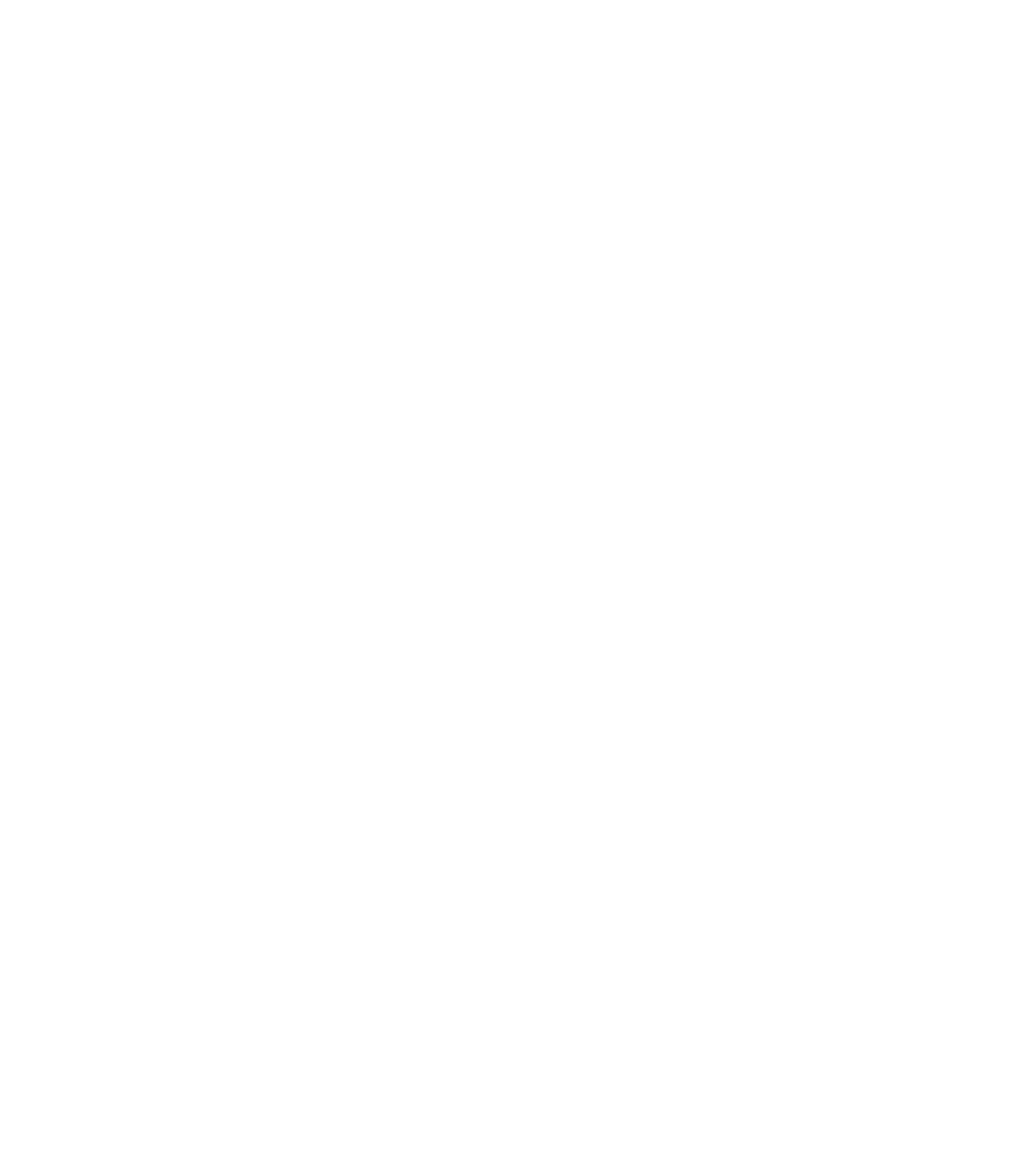
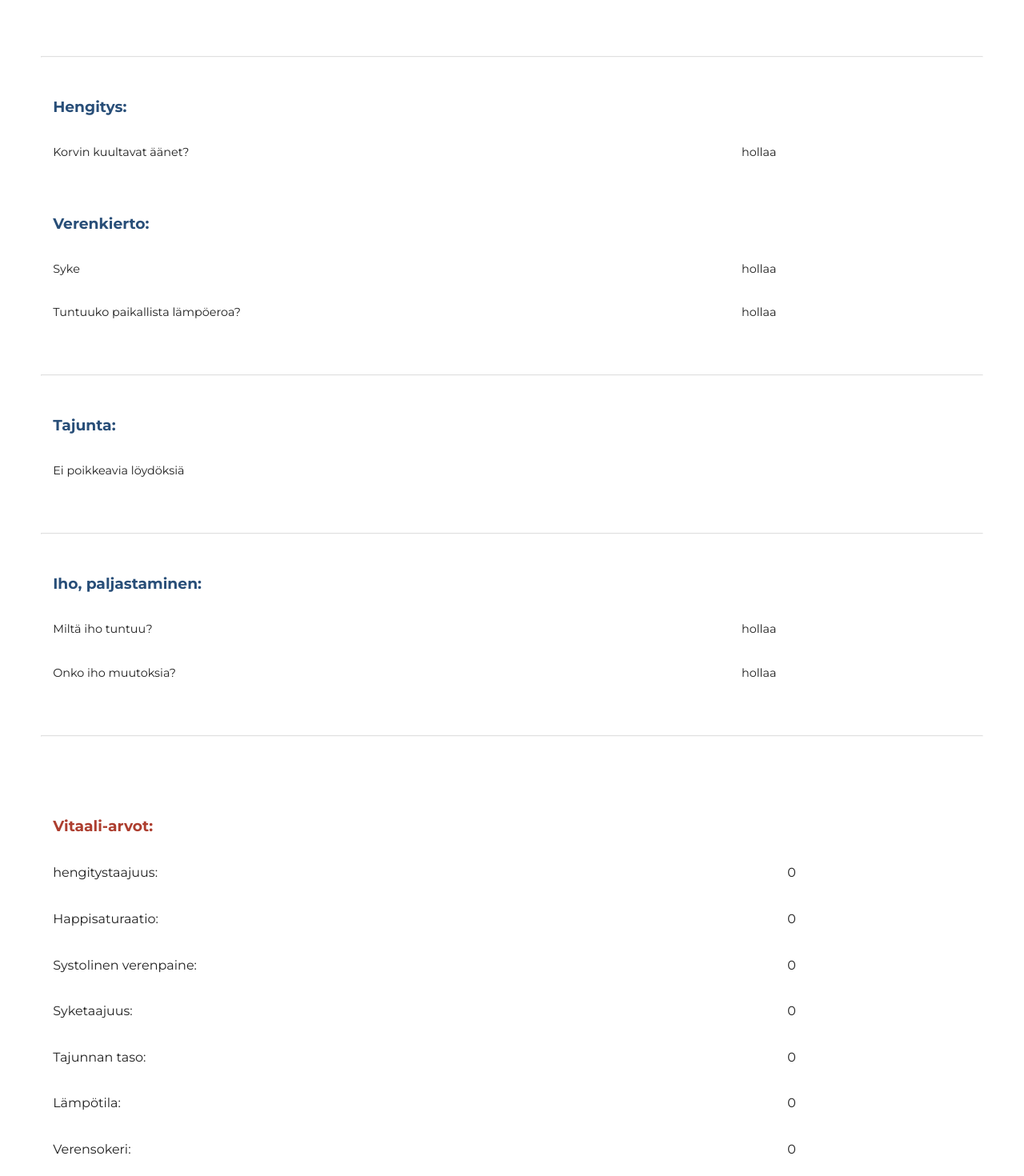
Before and after one commit to digitalents-helsinki/Sote-App, a React (Create React App) app: page /instructionPage in a window 1280 px wide. Shown: the part 1720-3190 px from the top of the page at 80% size. Before the commit the page ends 1844 px from the top, so only its background shows below. Built offline with nearby package versions, Linux system fonts and the light colour scheme.

Commit message:
instructions components done

```diff
--- a/src/App.css
+++ b/src/App.css
@@ -727,4 +727,83 @@
   display: -ms-flexbox;
   display: flex;
 }
+
+.App .instruction-page .report-container {
+  color: #212121;
+  margin-top: 60px;
+}
+
+.App .instruction-page .report-container hr {
+  opacity: 0.3;
+}
+
+.App .instruction-page .report-container h2 {
+  margin-bottom: 30px;
+}
+
+.App .instruction-page .report-container .reportElement {
+  margin: 50px 0;
+  padding: 0 15px;
+  -webkit-box-sizing: border-box;
+  box-sizing: border-box;
+}
+
+.App .instruction-page .report-container .reportElement h3 {
+  color: #284e78;
+}
+
+.App .instruction-page .report-container .reportElement .flex {
+  display: -webkit-box;
+  display: -ms-flexbox;
+  display: flex;
+  -webkit-box-pack: justify;
+  -ms-flex-pack: justify;
+  justify-content: space-between;
+  font-size: 0.9rem;
+}
+
+.App .instruction-page .report-container .reportElement .flex .subject {
+  line-height: 1.6rem;
+  font-weight: 200;
+  width: 75%;
+}
+
+.App .instruction-page .report-container .reportElement .flex .answer {
+  line-height: 1.6rem;
+  font-weight: 200;
+  width: 25%;
+}
+
+.App .instruction-page .report-container .vitalValues {
+  margin-top: 100px;
+  padding: 0 15px;
+  -webkit-box-sizing: border-box;
+  box-sizing: border-box;
+}
+
+.App .instruction-page .report-container .vitalValues h3 {
+  color: #ad3e2f;
+}
+
+.App .instruction-page .report-container .vitalValues .flex {
+  display: -webkit-box;
+  display: -ms-flexbox;
+  display: flex;
+  -webkit-box-pack: justify;
+  -ms-flex-pack: justify;
+  justify-content: space-between;
+  font-size: 1rem;
+}
+
+.App .instruction-page .report-container .vitalValues .flex .vital-subject {
+  line-height: 1.6rem;
+  font-weight: 200;
+  width: 80%;
+}
+
+.App .instruction-page .report-container .vitalValues .flex .vital-answer {
+  line-height: 1.6rem;
+  font-weight: 200;
+  width: 20%;
+}
 /*# sourceMappingURL=App.css.map */
--- a/src/App.scss
+++ b/src/App.scss
@@ -663,5 +663,74 @@
         display: flex;
       }
     }
+
+    .report-container {
+      color: #212121;
+      margin-top: 60px;
+
+      hr {
+        opacity: 0.3;
+      }
+
+      h2 {
+        margin-bottom: 30px;
+      }
+
+      .reportElement {
+        margin: 50px 0;
+        padding: 0 15px;
+        box-sizing: border-box;
+
+        h3 {
+          color: $sote-blue;
+        }
+
+        .flex {
+          display: flex;
+          justify-content: space-between;
+          font-size: 0.9rem;
+
+          .subject {
+            line-height: 1.6rem;
+            font-weight: 200;
+            width: 75%;
+          }
+
+          .answer {
+            line-height: 1.6rem;
+            font-weight: 200;
+            width: 25%;
+          }
+        }
+      }
+
+      .vitalValues {
+        margin-top: 100px;
+        padding: 0 15px;
+        box-sizing: border-box;
+
+        h3 {
+          color: $sote-red;
+        }
+
+        .flex {
+          display: flex;
+          justify-content: space-between;
+          font-size: 1rem;
+
+          .vital-subject {
+            line-height: 1.6rem;
+            font-weight: 200;
+            width: 80%;
+          }
+
+          .vital-answer {
+            line-height: 1.6rem;
+            font-weight: 200;
+            width: 20%;
+          }
+        }
+      }
+    }
   }
 }
--- a/src/InstructionComponents/Report.js
+++ b/src/InstructionComponents/Report.js
@@ -3,13 +3,99 @@
 function Report() {
   return (
     <div className="report-container">
-      <h1>Raportti:</h1>
+      <h2>Raportti:</h2>
 
-      <h5>Hengitystie:</h5>
-      <h5>Hengitys:</h5>
-      <h5>Verenkierto:</h5>
-      <h5>Tajunta:</h5>
-      <h5>Iho, paljastaminen:</h5>
+      <div className="reportElement">
+        <h3>Hengitystie:</h3>
+        <div className="flex">
+          <p className="subject">{"Onko hengitystie auki?"}</p>
+          <p className="answer">{"hollaa" /*The answer*/}</p>
+        </div>
+        <div className="flex">
+          <p className="subject">{"Onko ilmatie estettä?"}</p>
+          <p className="answer">{"hollaa" /*The answer*/}</p>
+        </div>
+      </div>
+
+      <hr />
+
+      <div className="reportElement">
+        <h3>Hengitys:</h3>
+        <div className="flex">
+          <p className="subject">{"Korvin kuultavat äänet?"}</p>
+          <p className="answer">{"hollaa" /*The answer*/}</p>
+        </div>
+      </div>
+
+      <div className="reportElement">
+        <h3>Verenkierto:</h3>
+        <div className="flex">
+          <p className="subject">{"Syke"}</p>
+          <p className="answer">{"hollaa" /*The answer*/}</p>
+        </div>
+        <div className="flex">
+          <p className="subject">{"Tuntuuko paikallista lämpöeroa?"}</p>
+          <p className="answer">{"hollaa" /*The answer*/}</p>
+        </div>
+      </div>
+
+      <hr />
+
+      <div className="reportElement">
+        <h3>Tajunta:</h3>
+        <div className="flex">
+          <p className="subject">{"Ei poikkeavia löydöksiä"}</p>
+          <p className="answer">{"" /*The answer*/}</p>
+        </div>
+      </div>
+
+      <hr />
+
+      <div className="reportElement">
+        <h3>Iho, paljastaminen:</h3>
+        <div className="flex">
+          <p className="subject">{"Miltä iho tuntuu?"}</p>
+          <p className="answer">{"hollaa" /*The answer*/}</p>
+        </div>
+        <div className="flex">
+          <p className="subject">{"Onko iho muutoksia?"}</p>
+          <p className="answer">{"hollaa" /*The answer*/}</p>
+        </div>
+      </div>
+
+      <hr />
+
+      <div className="vitalValues">
+        <h3>Vitaali-arvot:</h3>
+        <div className="flex">
+          <p className="vital-subject">{"hengitystaajuus:"}</p>
+          <p className="vital-answer">{"0" /*The answer*/}</p>
+        </div>
+        <div className="flex">
+          <p className="vital-subject">{"Happisaturaatio:"}</p>
+          <p className="vital-answer">{"0" /*The answer*/}</p>
+        </div>
+        <div className="flex">
+          <p className="vital-subject">{"Systolinen verenpaine:"}</p>
+          <p className="vital-answer">{"0" /*The answer*/}</p>
+        </div>
+        <div className="flex">
+          <p className="vital-subject">{"Syketaajuus:"}</p>
+          <p className="vital-answer">{"0" /*The answer*/}</p>
+        </div>
+        <div className="flex">
+          <p className="vital-subject">{"Tajunnan taso:"}</p>
+          <p className="vital-answer">{"0" /*The answer*/}</p>
+        </div>
+        <div className="flex">
+          <p className="vital-subject">{"Lämpötila:"}</p>
+          <p className="vital-answer">{"0" /*The answer*/}</p>
+        </div>
+        <div className="flex">
+          <p className="vital-subject">{"Verensokeri:"}</p>
+          <p className="vital-answer">{"0" /*The answer*/}</p>
+        </div>
+      </div>
     </div>
   );
 }
--- a/src/InstructionComponents/ScoreCard.js
+++ b/src/InstructionComponents/ScoreCard.js
@@ -4,6 +4,7 @@
   const [cardStyle, setCardStyle] = useState(null);
   const [cardText, setCardText] = useState(null);
   const [riskLevel, setRiskLevel] = useState(0);
+  const mappedNewsScore = useState(NEWSscoreTotal);
 
   useEffect(() => {
     if (NEWSscoreTotal === 0) {
```
Also changed, not shown: 1 other file (tests, documents, lock files or other folders).
